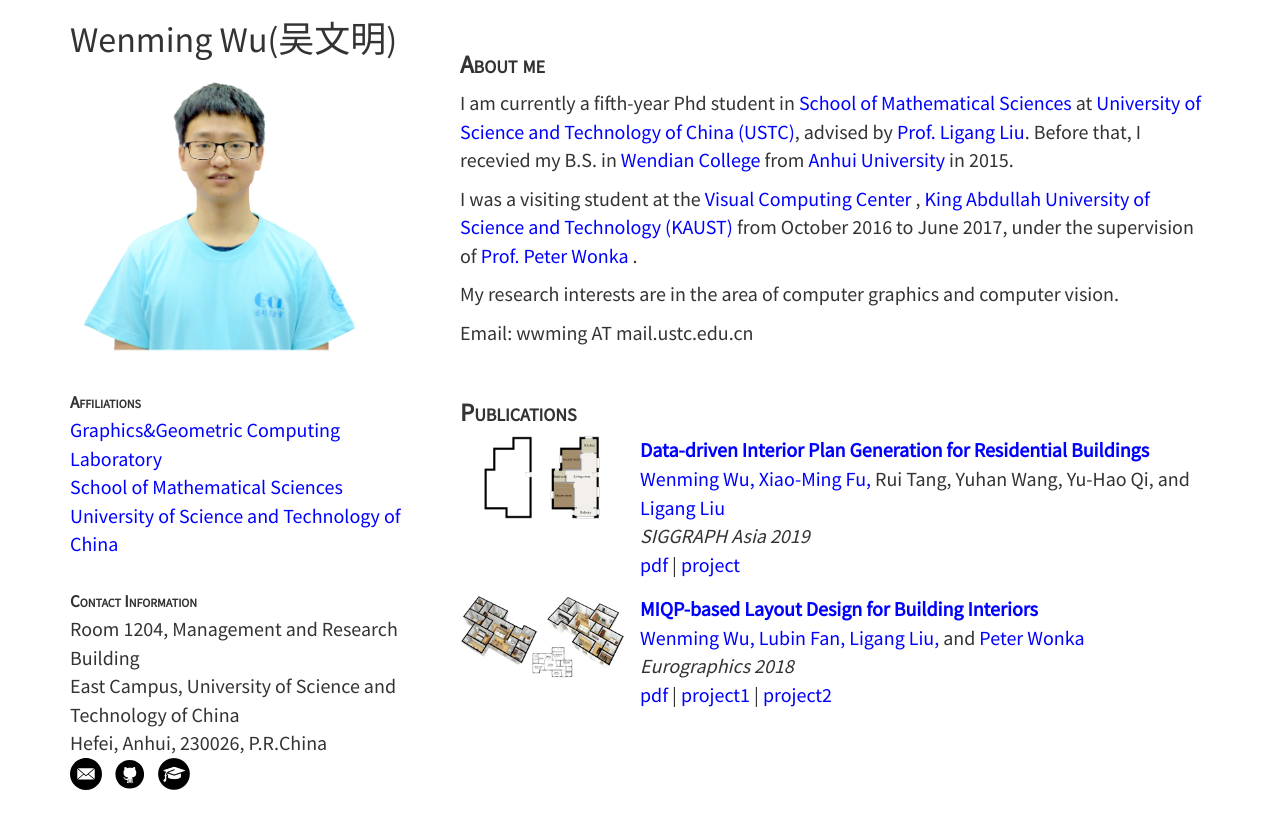
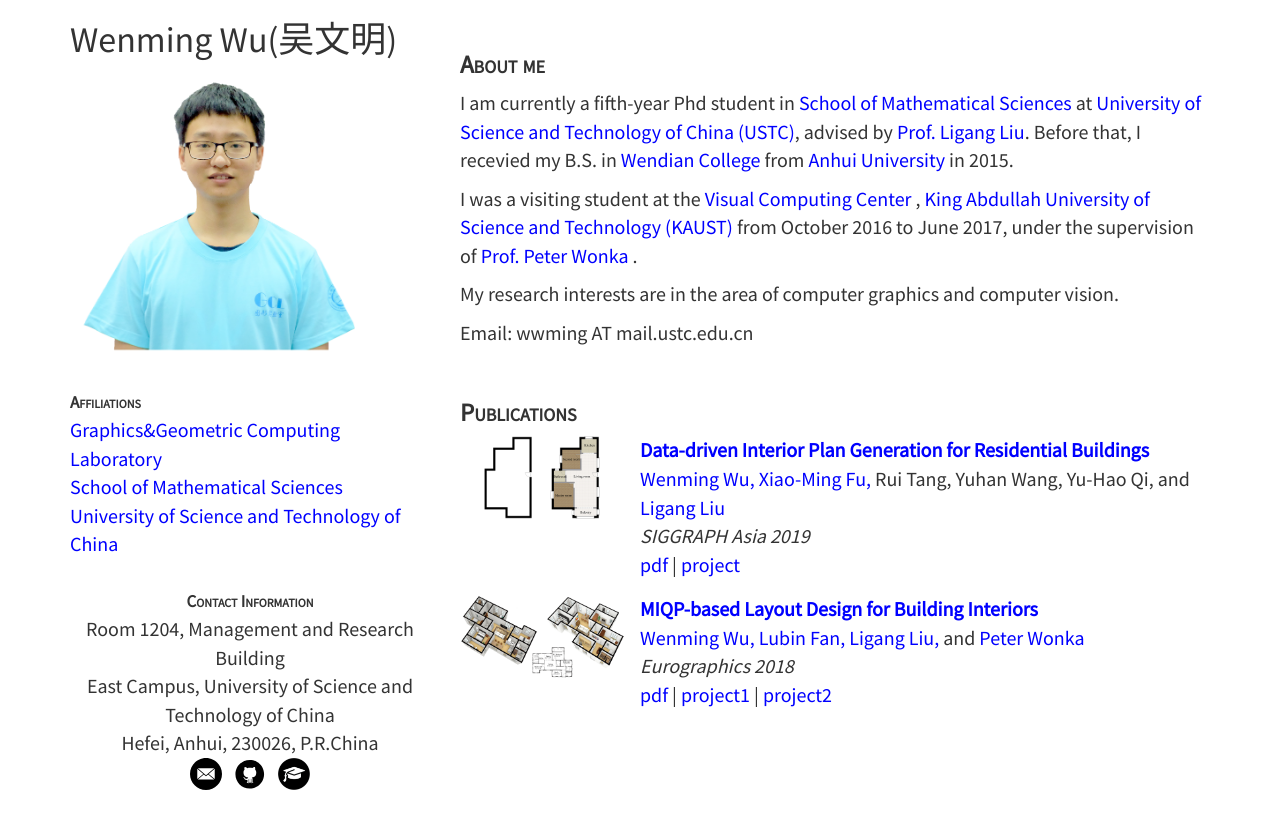
Before and after one commit to wutomwu/wutomwu.github.io, a Jekyll site: the page built from index.html, in a window 1280 px wide. Shown: the top 829 px of the page. Built offline with Jekyll 4.4.1, drawn with Linux system fonts in a browser that asks for light colours.

Commit message:
Update sidebar.html

```diff
--- a/_includes/sidebar.html
+++ b/_includes/sidebar.html
@@ -11,7 +11,7 @@
 	<div><a target='_blank' href='https://www.ustc.edu.cn'>University of Science and Technology of China</a></div>
 </div>
 
-<div class='sidebaritem' id='contactinfo'>
+<div align='center' class='sidebaritem' id='contactinfo'>
 	<div class='sidebarheader'>Contact Information</div>
 	<div>Room 1204, Management and Research Building</div>
 	<div>East Campus, University of Science and Technology of China</div>
```
